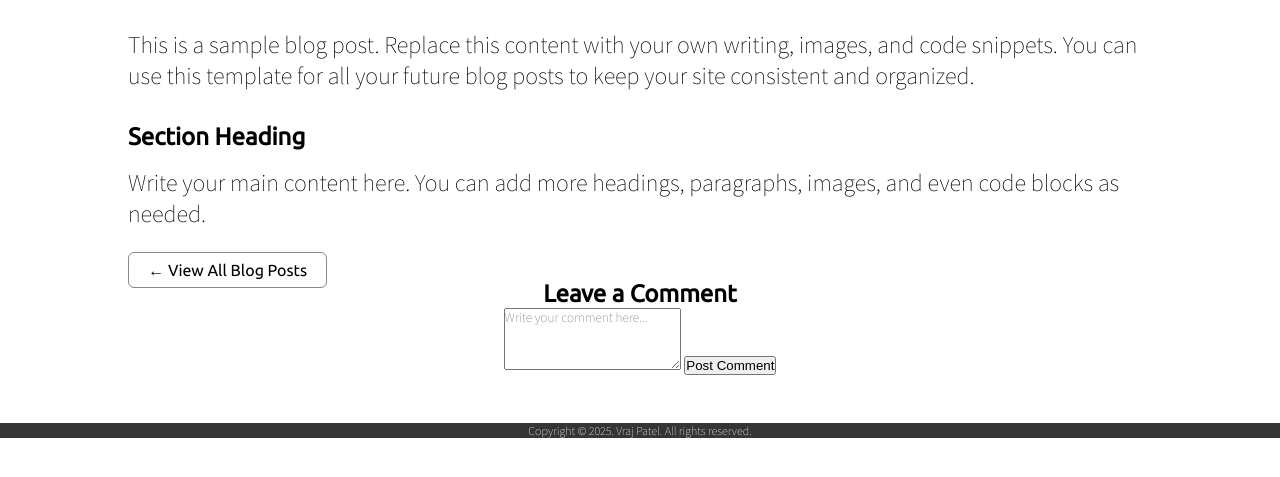
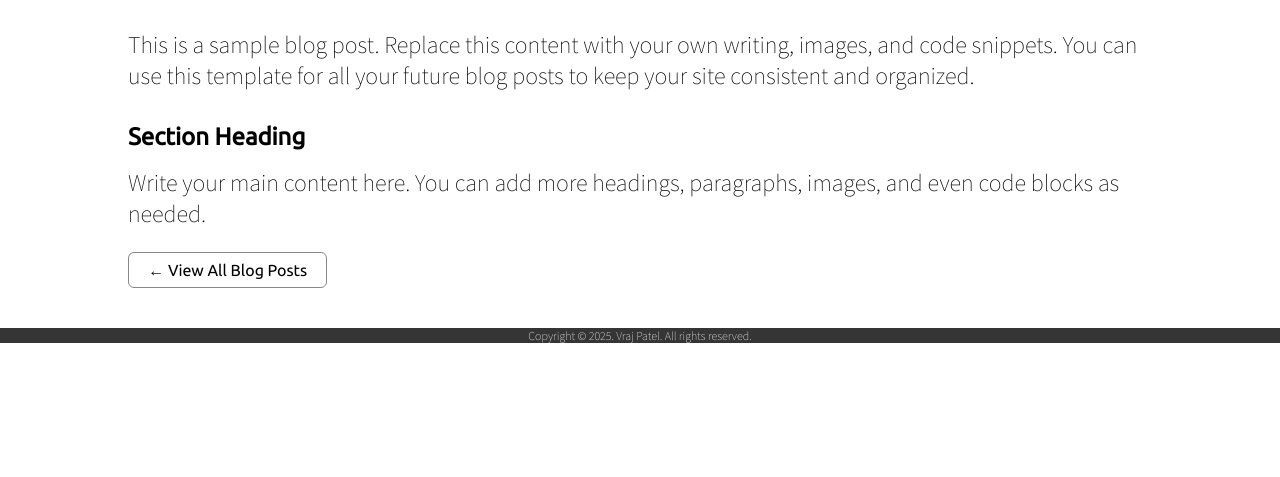
Before and after one commit to patelkvraj/vp, a plain HTML site: page blog/blogs/sample-post.html in a window 1280 px wide. Shown: the part 203-680 px from the top of the page. Drawn offline with Linux system fonts and the light colour scheme.

Commit message:
Remove the comment section.

```diff
--- a/blog/blogs/sample-post.html
+++ b/blog/blogs/sample-post.html
@@ -93,13 +93,6 @@
               &#8592; View All Blog Posts
             </a>
           </article>
-          <section class="comment-section">
-            <h2>Leave a Comment</h2>
-            <form action="#" method="post" class="comment-form">
-              <textarea name="comment" rows="4" placeholder="Write your comment here..." required></textarea>
-              <button type="submit" class="btn">Post Comment</button>
-            </form>
-          </section>
         </div>
       </section>
       <footer class="footer">
```
